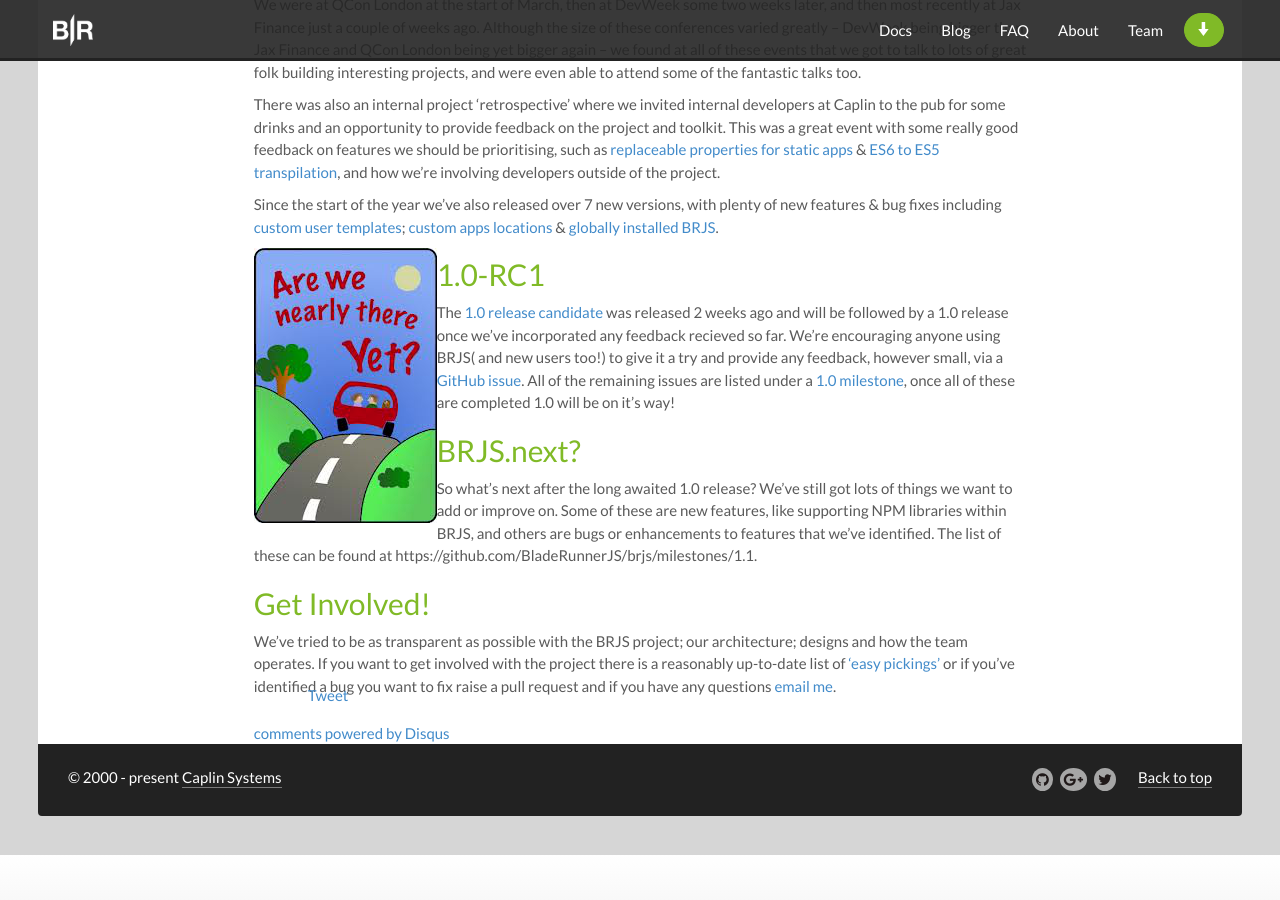
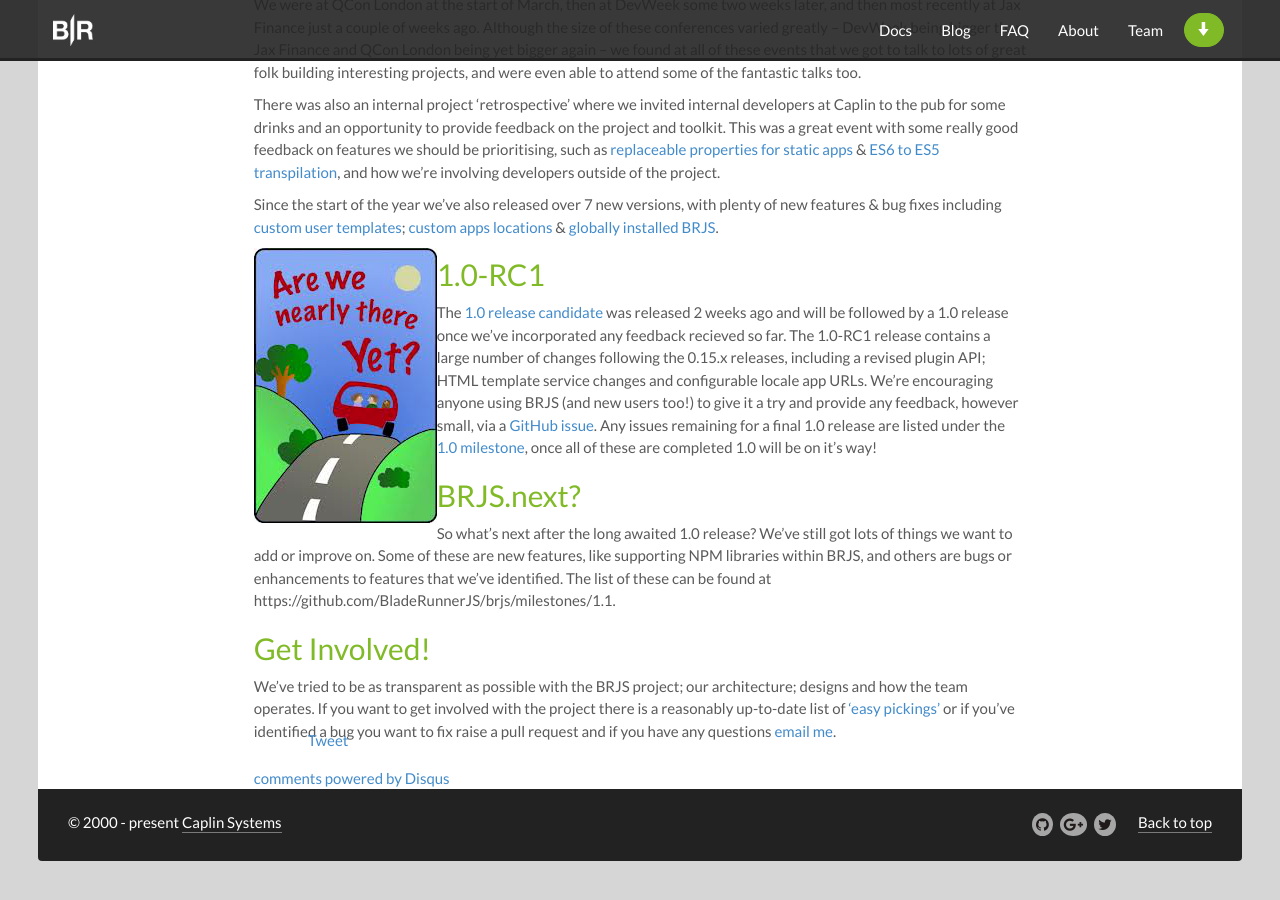
Before and after one commit to BladeRunnerJS/brjs-site, a Jekyll site: the page built from _posts/2015-05-27-2015-so-far.md, in a window 1280 px wide and 900 px high, scrolled down 621 px. Built offline with Jekyll 4.4.1, drawn with Linux system fonts in a browser that asks for light colours; nearby versions of some CDN libraries; Markdown is read by kramdown in place of the engine named in the settings; comment, search, counter and statistics services are not loaded; before the commit the page ends 1476 px from its top, so only the background shows below that.

Commit message:
adding note about features in 1.0-RC1

```diff
--- a/_posts/2015-05-27-2015-so-far.md
+++ b/_posts/2015-05-27-2015-so-far.md
@@ -32,7 +32,7 @@
 
 ## 1.0-RC1
 
-The [1.0 release candidate](https://github.com/BladeRunnerJS/brjs/releases/tag/v1.0-RC1) was released 2 weeks ago and will be followed by a 1.0 release once we've incorporated any feedback recieved so far. We're encouraging anyone using BRJS( and new users too!) to give it a try and provide any feedback, however small, via a [GitHub issue](https://github.com/BladeRunnerJS/brjs/issues/new). All of the remaining issues are listed under a [1.0 milestone](https://github.com/BladeRunnerJS/brjs/milestones/1.0), once all of these are completed 1.0 will be on it's way!
+The [1.0 release candidate](https://github.com/BladeRunnerJS/brjs/releases/tag/v1.0-RC1) was released 2 weeks ago and will be followed by a 1.0 release once we've incorporated any feedback recieved so far. The 1.0-RC1 release contains a large number of changes following the 0.15.x releases, including a revised plugin API; HTML template service changes and configurable locale app URLs. We're encouraging anyone using BRJS (and new users too!) to give it a try and provide any feedback, however small, via a [GitHub issue](https://github.com/BladeRunnerJS/brjs/issues/new). Any issues remaining for a final 1.0 release are listed under the [1.0 milestone](https://github.com/BladeRunnerJS/brjs/milestones/1.0), once all of these are completed 1.0 will be on it's way!
 
 ## BRJS.next?
 
```
